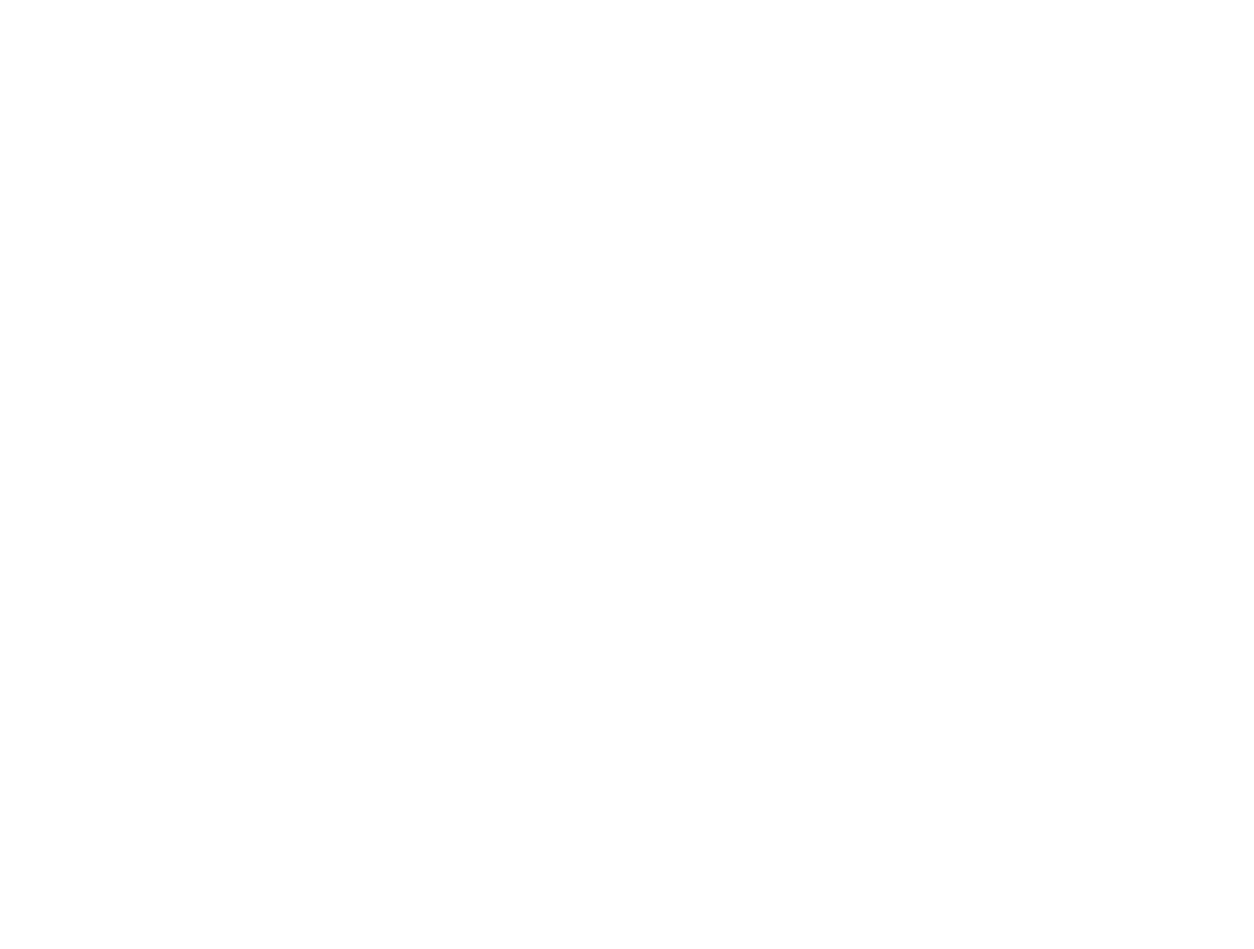
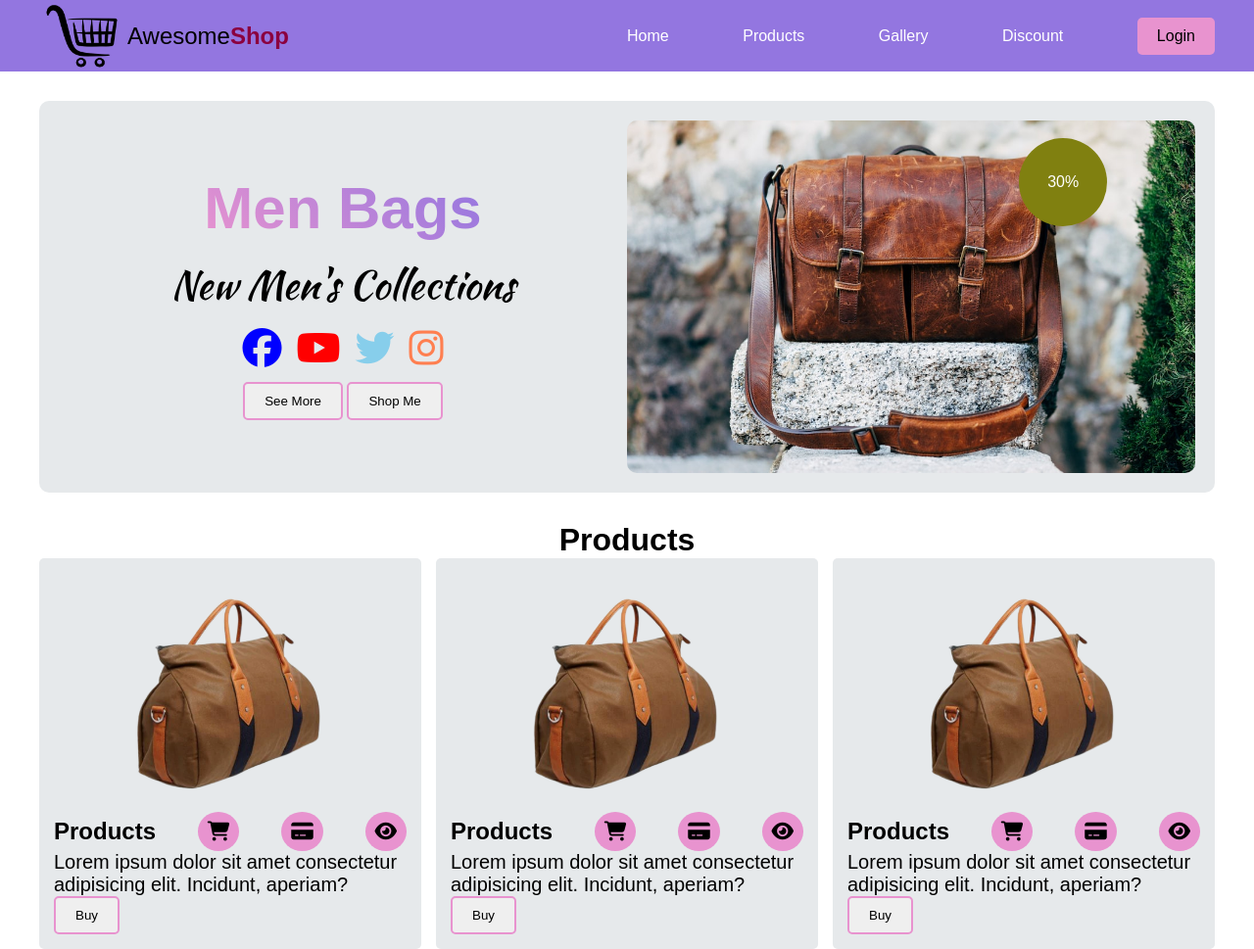
Before and after one commit to mizanff/awesome-shop-responsive, a plain HTML site: page index.html in a window 1280 px wide. Shown: the whole page at 98% size. Before the commit the page ends 800 px from the top, so only its background shows below. Drawn offline with Linux system fonts and the light colour scheme.

Commit message:
added body section

```diff
--- a/index.html
+++ b/index.html
@@ -1,11 +1,111 @@
 <!DOCTYPE html>
 <html lang="en">
-<head>
-    <meta charset="UTF-8">
-    <meta name="viewport" content="width=device-width, initial-scale=1.0">
+  <head>
+    <meta charset="UTF-8" />
+    <meta name="viewport" content="width=device-width, initial-scale=1.0" />
     <title>Awesome-Shope</title>
-</head>
-<body>
+    <link rel="stylesheet" href="styles/styles.css" />
+    <link rel="stylesheet" href="styles/responsive.css" />
+    <link
+      rel="stylesheet"
+      href="https://cdnjs.cloudflare.com/ajax/libs/font-awesome/6.5.2/css/all.min.css"
+      integrity="sha512-SnH5WK+bZxgPHs44uWIX+LLJAJ9/2PkPKZ5QiAj6Ta86w+fsb2TkcmfRyVX3pBnMFcV7oQPJkl9QevSCWr3W6A=="
+      crossorigin="anonymous"
+      referrerpolicy="no-referrer"
+    />
+  </head>
+  <body>
+    <header class="header">
+      <!-- navbar section starts here -->
+      <nav class="header-section">
+        <div class="nav-container">
+          <img src="./images/Logo/logo.png" alt="" />
+          <p>Awesome<span class="special">Shop</span></p>
+        </div>
+        <div class="items-container">
+          <a href="">Home</a>
+          <a href="">Products</a>
+          <a href="">Gallery</a>
+          <a href="">Discount</a>
+          <div class="login-button">
+            <a href="">Login</a>
+          </div>
+        </div>
+      </nav>
+      <!-- navbar section ends here -->
+    </header>
+    <main>
+      <!-- banner section starts here -->
+      <section class="banner-section">
+        <div class="text-container">
+          <h1 class="banner-heading">Men Bags</h1>
+          <p class="collection">New Men's Collections</p>
+          <div class="icons">
+            <span
+              ><i style="color: blue" class="fa-brands fa-facebook"></i
+            ></span>
+            <span><i style="color: red" class="fa-brands fa-youtube"></i></span>
+            <span
+              ><i style="color: skyblue" class="fa-brands fa-twitter"></i
+            ></span>
+            <span
+              ><i style="color: coral" class="fa-brands fa-instagram"></i
+            ></span>
+          </div>
+          <div>
+            <button class="common-button">See More</button>
+            <button class="common-button">Shop Me</button>
+          </div>
+        </div>
+        <div class="banner-image-container">
+          <img src="./images/banner-image/bag-picture.jpg" alt="" />
+          <div class="discount">30%</div>
+        </div>
+      </section>
+      <!-- banner section ends here -->
 
-</body>
+      <!-- products section starts here -->
+      <section class="products-section">
+        <h1 class="section-title">Products</h1>
+        <div class="grid-container">
+          <div class="single-products">
+            <img src="./images/products/bag.png" alt="" />
+            <div class="heading-icons">
+              <h2>Products</h2>
+                <span><i class="fa-solid fa-cart-shopping icon"></i></span>
+                <span><i class="fa-solid fa-credit-card icon"></i></span>
+                <span><i class="fa-solid fa-eye icon"></i></span>
+              </div>
+              <p style="font-size: 20px;">Lorem ipsum dolor sit amet consectetur adipisicing elit. Incidunt, aperiam?</p>
+              <button class="common-button">Buy</button>
+            </div>
+          <div class="single-products">
+            <img src="./images/products/bag.png" alt="" />
+            <div class="heading-icons">
+              <h2>Products</h2>
+                <span><i class="fa-solid fa-cart-shopping icon"></i></span>
+                <span><i class="fa-solid fa-credit-card icon"></i></span>
+                <span><i class="fa-solid fa-eye icon"></i></span>
+              </div>
+              <p style="font-size: 20px;">Lorem ipsum dolor sit amet consectetur adipisicing elit. Incidunt, aperiam?</p>
+              <button class="common-button">Buy</button>
+            </div>
+          <div class="single-products">
+            <img src="./images/products/bag.png" alt="" />
+            <div class="heading-icons">
+              <h2>Products</h2>
+                <span><i class="fa-solid fa-cart-shopping icon"></i></span>
+                <span><i class="fa-solid fa-credit-card icon"></i></span>
+                <span><i class="fa-solid fa-eye icon "></i></span>
+              </div>
+              <p style="font-size: 20px;">Lorem ipsum dolor sit amet consectetur adipisicing elit. Incidunt, aperiam?</p>
+              <button class="common-button">Buy</button>
+            </div>
+          </div>
+        </div>
+      </section>
+      <!-- products section ends here -->
+    </main>
+    <footer></footer>
+  </body>
 </html>
--- /dev/null
+++ b/styles/responsive.css
@@ -0,0 +1,43 @@
+@media  screen and (max-width: 772px) {
+    .grid-container{
+        grid-template-columns: repeat(2, 1fr);
+        gap: 15px;
+    }
+}
+
+
+@media screen and (max-width: 676px) {
+    .header-section{
+        flex-direction: column;
+        margin-left: 50px;
+    }
+
+    .items-container{
+        flex-direction: column;
+        margin-left: 50px;
+        gap: 20px;
+    }
+
+    .banner-section {
+        flex-direction: column;
+        margin-top: 40px;
+        gap: 15px;
+    }
+
+    .text-container{
+        width: 100%;
+        order: 2;
+    }
+
+    .banner-image-container{
+        width: 100%;
+        order: 1;
+    }
+
+    /* products */
+    .grid-container{
+        grid-template-columns: repeat(1, 1fr);
+        gap: 15px;
+    }
+
+}
--- a/styles/styles.css
+++ b/styles/styles.css
@@ -0,0 +1,203 @@
+@import url('https://fonts.googleapis.com/css2?family=Kaushan+Script&display=swap');
+
+* {
+    padding: 0;
+    margin: 0;
+    box-sizing: border-box;
+}
+
+body {
+    font-family: "Poppins", sans-serif;
+}
+
+/* navbar style start here  */
+.header {
+    background-color: #9376e0;
+}
+
+.header-section {
+    max-width: 1200px;
+    margin: 0 auto;
+    /* border: 2px solid blue; */
+    display: flex;
+}
+
+.nav-container {
+    /* border: 1px solid red; */
+    min-height: 40px;
+    display: flex;
+    align-items: center;
+    /* border: 2px solid blue; */
+    width: 50%;
+}
+
+.nav-container img {
+    width: 90px;
+    object-fit: cover;
+}
+
+.nav-container p {
+    font-size: 1.50rem;
+}
+
+.special {
+    color: rgb(139, 0, 63);
+    font-weight: 700;
+}
+
+.items-container {
+    /* border: 2px solid yellow; */
+    width: 50%;
+    display: flex;
+    justify-content: space-between;
+    align-items: center;
+}
+
+.items-container a {
+    text-decoration: none;
+    color: white;
+}
+
+.login-button {
+    padding: 10px 20px;
+    background-color: #e893cf;
+    border-radius: 5px;
+    color: black;
+}
+
+.items-container .login-button a {
+    color: black;
+}
+
+/* banner section styles */
+.banner-section {
+    max-width: 1200px;
+    margin: 0 auto;
+    /* border: 2px solid blue; */
+    min-height: 400px;
+    display: flex;
+    background-color: #e6e9eb;
+    margin-top: 30px;
+    border-radius: 10px;
+    padding: 20px;
+}
+
+.text-container {
+    /* border: 2px solid green; */
+    width: 50%;
+    display: flex;
+    flex-direction: column;
+    align-items: center;
+    justify-content: center;
+    gap: 15px;
+
+}
+
+.banner-image-container {
+    /* border: 2px solid violet; */
+    width: 50%;
+    position: relative;
+}
+
+.banner-image-container img {
+    width: 100%;
+    height: 100%;
+    display: block;
+    margin: 0 auto;
+    object-fit: cover;
+    border-radius: 10px;
+}
+
+/* .text-container h1,
+p,
+span {
+    font-size: 25px;
+} */
+
+.banner-heading{
+    background: linear-gradient(45deg, #e893cf, #9376e0 );
+    background-clip: text;
+    color: transparent;
+    font-size: 3.75rem;
+}
+
+.collection{
+    font-family: "Kaushan Script", cursive;
+    font-size: 2.50rem;
+}
+
+.fa-brands{
+    font-size: 2.50rem
+}
+
+.icons{
+    display: flex;
+    gap: 15px;
+}
+
+.common-button{
+    padding: 10px 20px;
+    border: 2px solid #e893cf;
+    border-radius: 5px;
+}
+
+.discount{
+    width: 90px;
+    height: 90px;
+    background-color: rgb(128, 128, 16);
+    display: flex;
+    justify-content: center;
+    align-items: center;
+    border-radius: 50%;
+    color: white;
+    position: absolute;
+    bottom: 70%;
+    left: 69%;
+}
+
+/* products styles starts here */
+.section-title{
+    text-align: center;
+    margin-top: 30px;
+    font-size: 2rem;
+}
+
+.products-section{
+    max-width: 1200px;
+    margin: 0 auto;
+}
+
+.grid-container{
+    /* min-height: 400px; */
+    /* border: 2px solid tomato; */
+    display: grid;
+    grid-template-columns: repeat(3, 1fr);
+    gap: 15px;
+}
+
+.single-products{
+    /* width: 30%; */
+    /* border: 2px solid blue; */
+    padding: 15px;
+    background-color: #e6e9eb;
+    border-radius: 5px;
+}
+
+.single-products img{
+    width: 70%;
+    display: block;
+    margin: 0 auto;
+}
+
+.heading-icons{
+    display: flex;
+    justify-content: space-between;
+    align-items: center;
+}
+
+.icon{
+    background-color: #e893cf;
+    font-size: 20px;
+    border-radius: 50%;
+    padding: 10px;
+}
```
Also changed, not shown: images/Logo/logo.png (added), images/banner-image/bag-picture.jpg (added), images/customer-picture/person.png (added), images/discount/React-removebg-preview.png (added), images/nav-image/urban-hive.png (added), images/products/bag.png (added), 2 other files.
